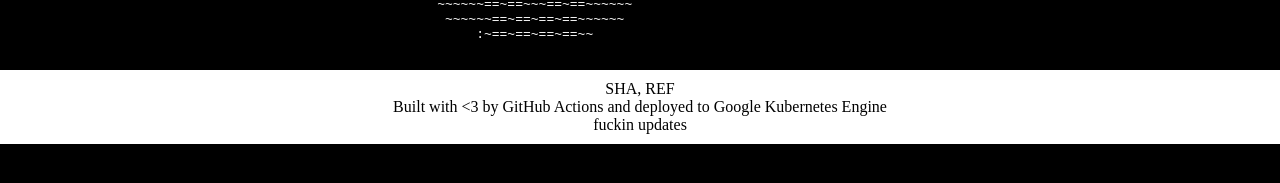
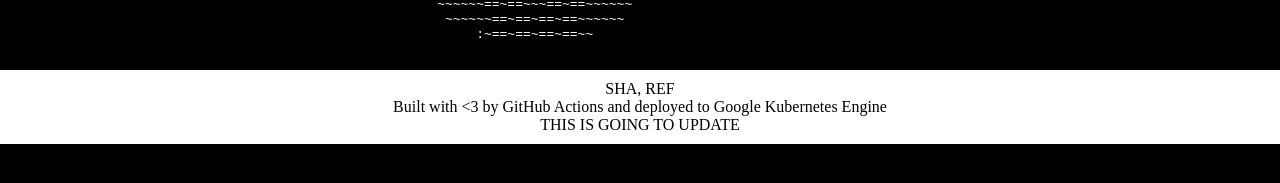
Before and after one commit to devinasj/git-actions-example, a plain HTML site: page site/index.html in a window 1280 px wide. Shown: the part 593-776 px from the top of the page. Drawn offline with Linux system fonts and the light colour scheme; no server answers.

Commit message:
testing - confirm updates

```diff
--- a/site/index.html
+++ b/site/index.html
@@ -77,7 +77,7 @@
     <footer class="footer">
         SHA, REF<br>
         Built with &lt;3 by GitHub Actions and deployed to Google Kubernetes Engine<br>
-        fuckin updates
+        THIS IS GOING TO UPDATE
     </footer>
     <script>
         // GET /zen
```
Also changed, not shown: 1 other file.
